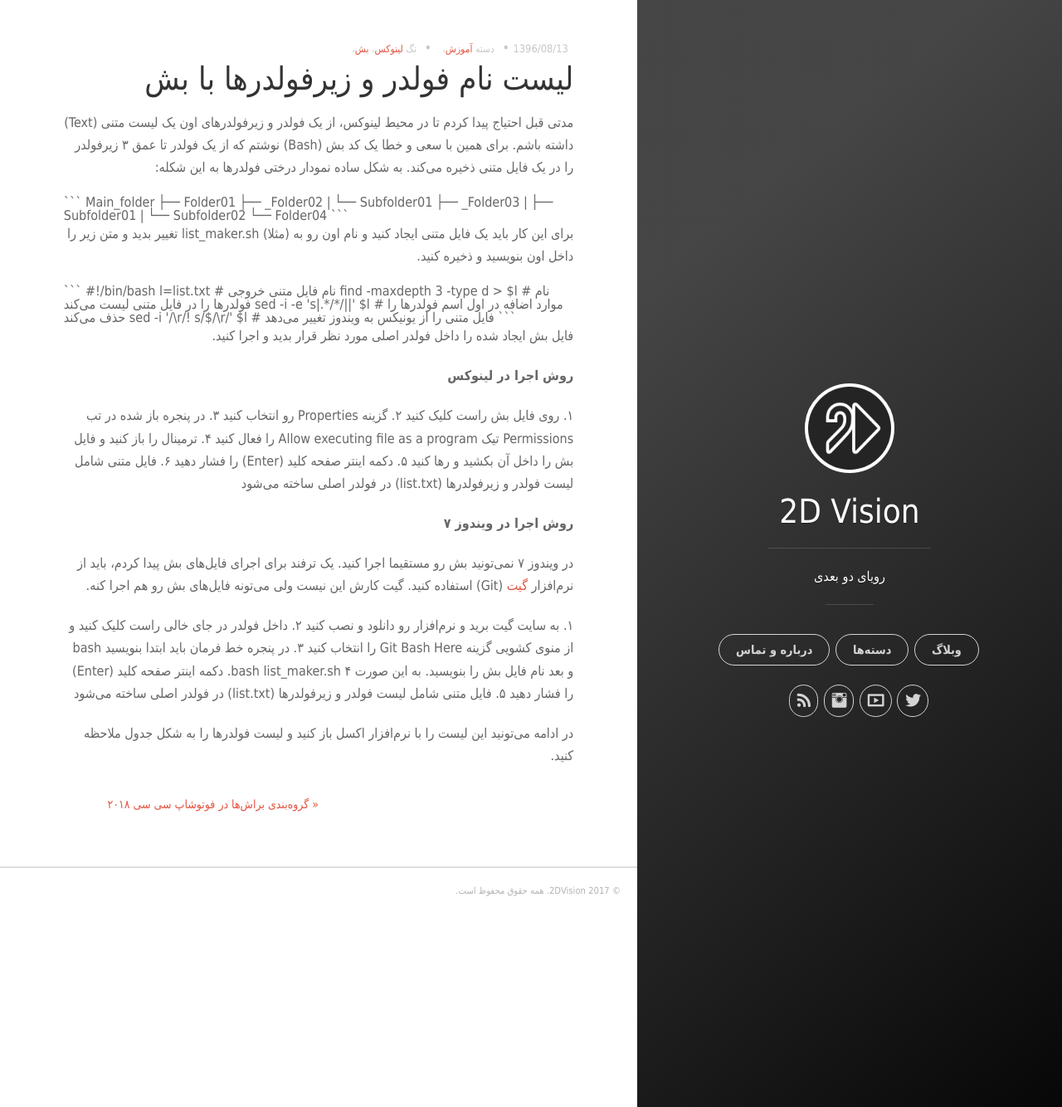
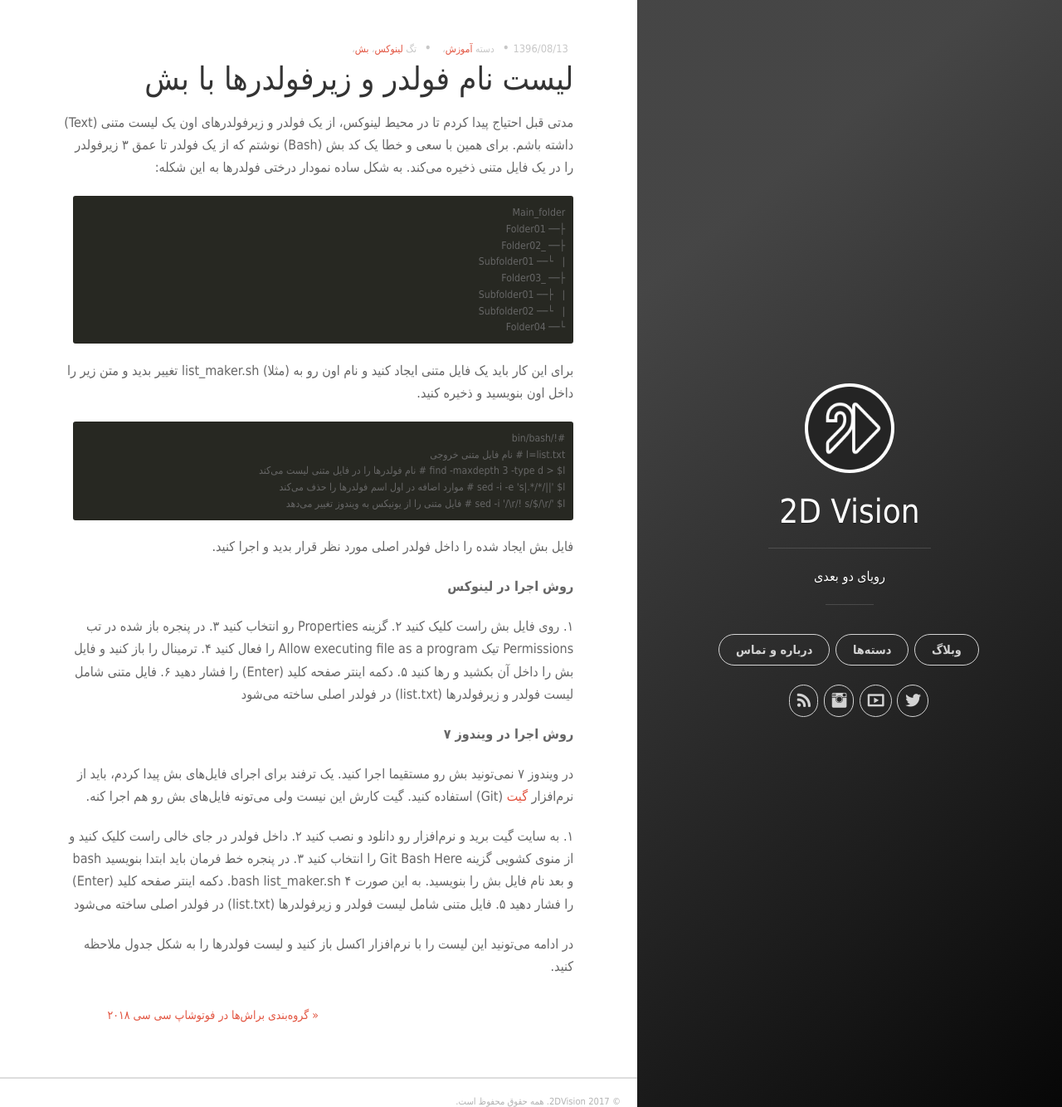
Before and after one commit to 2dvision/2dvision.github.io, a Jekyll site: the page built from _posts/2017/2017-11-04-list-folder-subfolder-bash.md, in a window 1280 px wide and 1334 px high. Shown: the whole window at 83% size. Built offline with Jekyll 4.4.1, drawn with Linux system fonts in a browser that asks for light colours; nearby versions of some CDN libraries; some web fonts are replaced; comment, search, counter and statistics services are not loaded.

Commit message:
Revert "چپ چین کردن کد انگلیسی"
This reverts commit 3c5ec89dab3c63f2d3ca704036fe78b83de46202.

````diff
--- a/_posts/2017/2017-11-04-list-folder-subfolder-bash.md
+++ b/_posts/2017/2017-11-04-list-folder-subfolder-bash.md
@@ -7,7 +7,6 @@ tags: [لینوکس, بش]
 
 مدتی قبل احتیاج پیدا کردم تا در محیط لینوکس، از یک فولدر و زیرفولدرهای اون یک لیست متنی (Text) داشته باشم. برای همین با سعی و خطا یک کد بش (Bash) نوشتم که از یک فولدر تا عمق ۳ زیرفولدر را در یک فایل متنی ذخیره می‌کند. به شکل ساده نمودار درختی فولدرها به این شکله:
 
-<div style="direction: ltr;text-align: left;">
 ```
 Main_folder
 ├── Folder01
@@ -18,11 +17,9 @@ Main_folder
 |   └── Subfolder02
 └── Folder04
 ```
-</div>
 
 برای این کار باید یک فایل متنی ایجاد کنید و نام اون رو به (مثلا) list_maker.sh تغییر بدید و متن زیر را داخل اون بنویسید و ذخیره کنید.
 
-<div style="direction: ltr;text-align: left;">
 ```
 #!/bin/bash
 l=list.txt # نام فایل متنی خروجی
@@ -30,7 +27,6 @@ find -maxdepth 3 -type d > $l # نام فولدرها را در فایل متن
 sed -i -e 's|.*/*/||' $l # موارد اضافه در اول اسم فولدرها را حذف می‌کند
 sed -i '/\r/! s/$/\r/' $l # فایل متنی را از یونیکس به ویندوز تغییر می‌دهد
 ```
-</div>
 
 فایل بش ایجاد شده را داخل فولدر اصلی مورد نظر قرار بدید و اجرا کنید.
 
````
